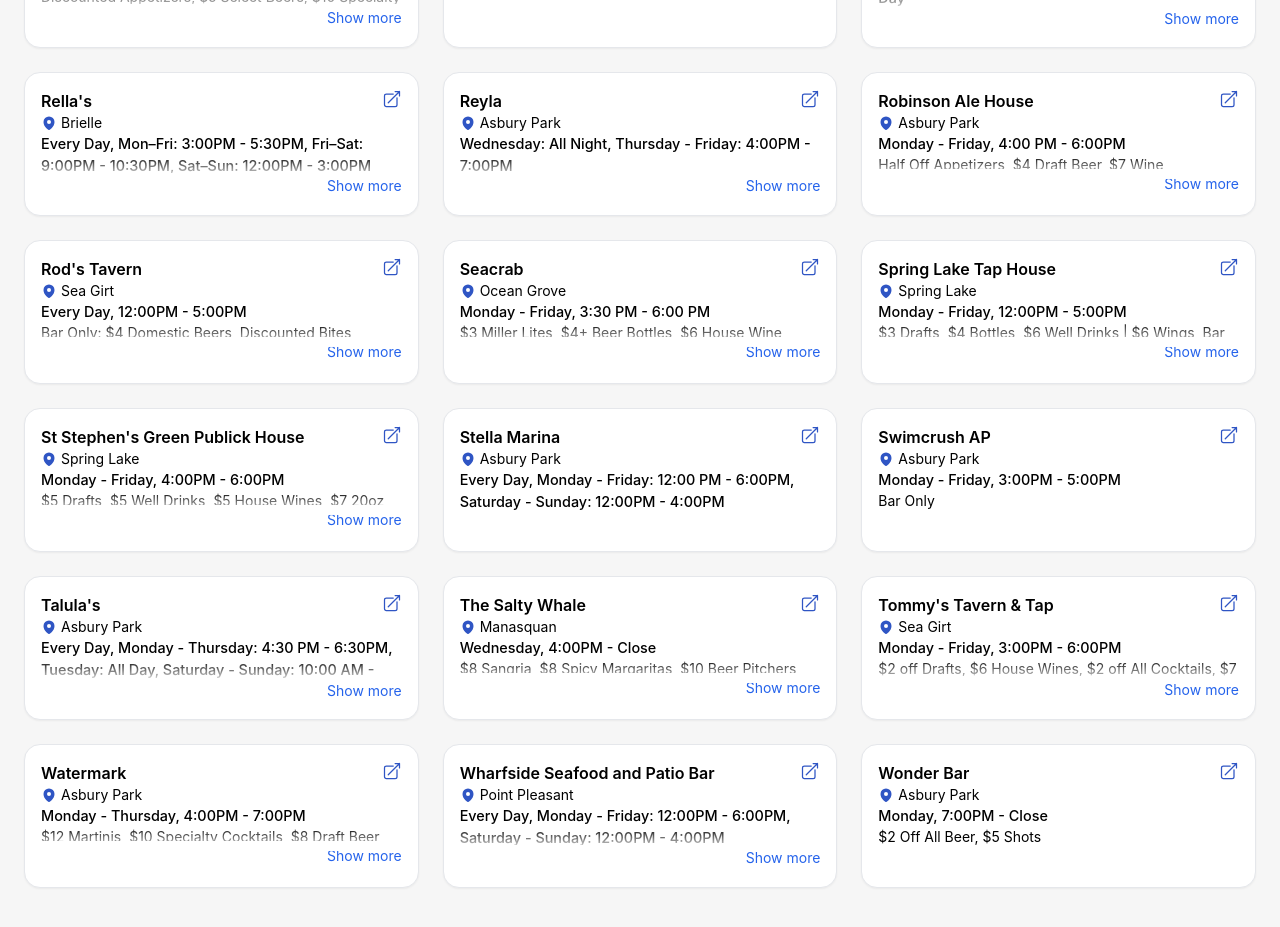
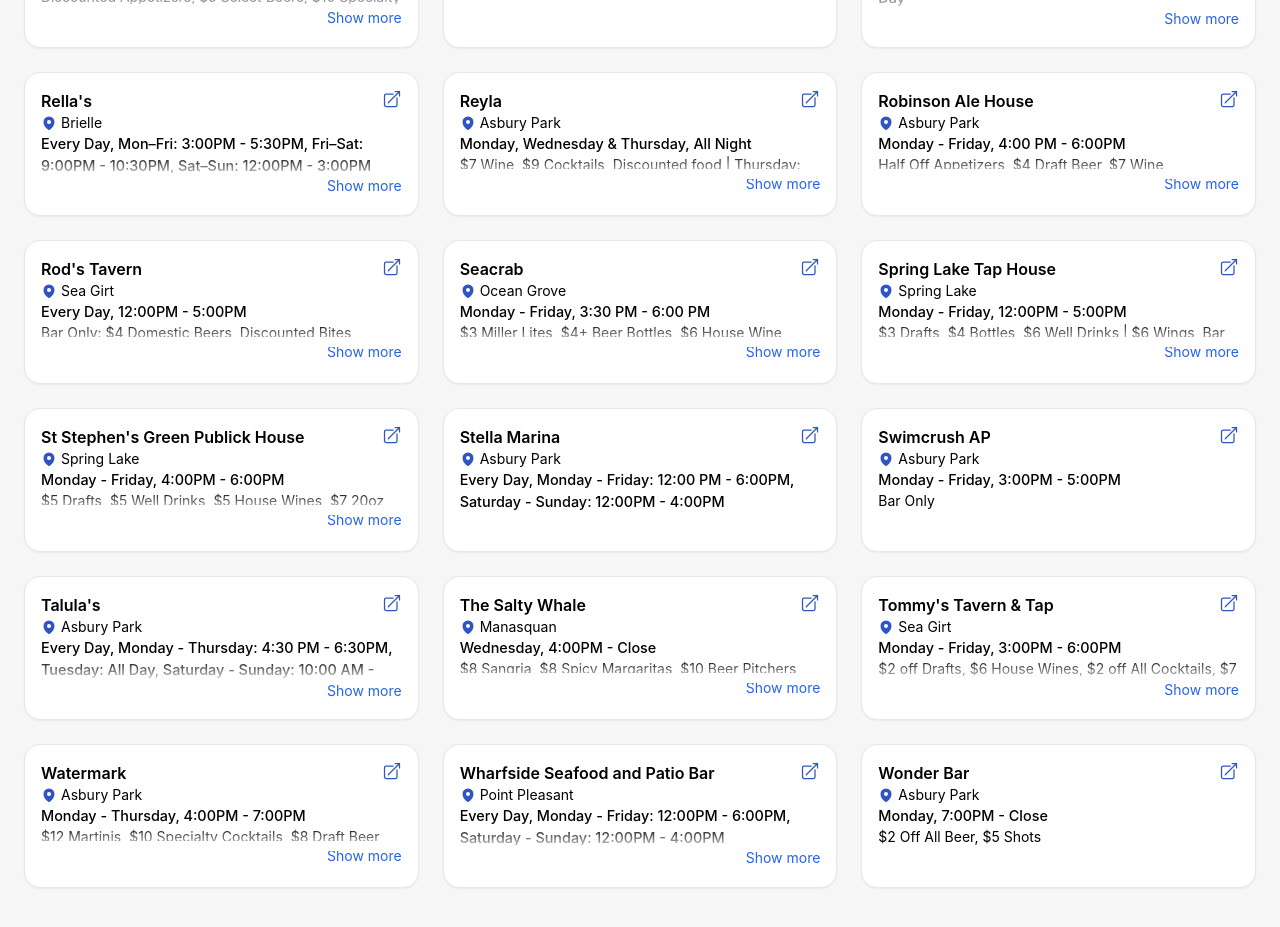
Before and after one commit to marytomkins/jersey-shore-happy-hours, a React (Create React App) app: page / in a window 1280 px wide. Shown: the part 2640-3567 px from the top of the page. Built offline with nearby package versions, Linux system fonts and the light colour scheme.

Commit message:
reyla updates 7/7

```diff
--- a/src/data/happyHours.js
+++ b/src/data/happyHours.js
@@ -357,16 +357,16 @@ const data = [
   {
     name: "Reyla",
     town: "Asbury Park",
-    dayText: "Wednesday: All Night",
+    dayText: "Monday, Wednesday & Thursday",
     dayFilter: {
       Wednesday: ["4:00PM", "9:30PM"],
-      Thursday: ["4:00PM", "7:00PM"],
-      Friday: ["4:00PM", "7:00PM"],
+      Thursday: ["4:00PM", "10:00PM"],
+      Monday: ["4:00PM", "9:00PM"],
     },
-    timeText: "Thursday - Friday: 4:00PM - 7:00PM",
-    timeFilter: [],
+    timeText: "All Night",
+    timeFilter: ["4:00PM", "5:00PM","6:00PM","7:00PM","8:00PM","9:00PM","10:00PM",],
     description:
-      "$7 Wine, $9 Cocktails, Discounted food | Thursday: 50% Off Martinis",
+      "$7 Wine, $9 Cocktails, Discounted food | Thursday: 50% Off Martinis Only",
     link: "https://www.heyreyla.com/drink",
   },
   {
```
